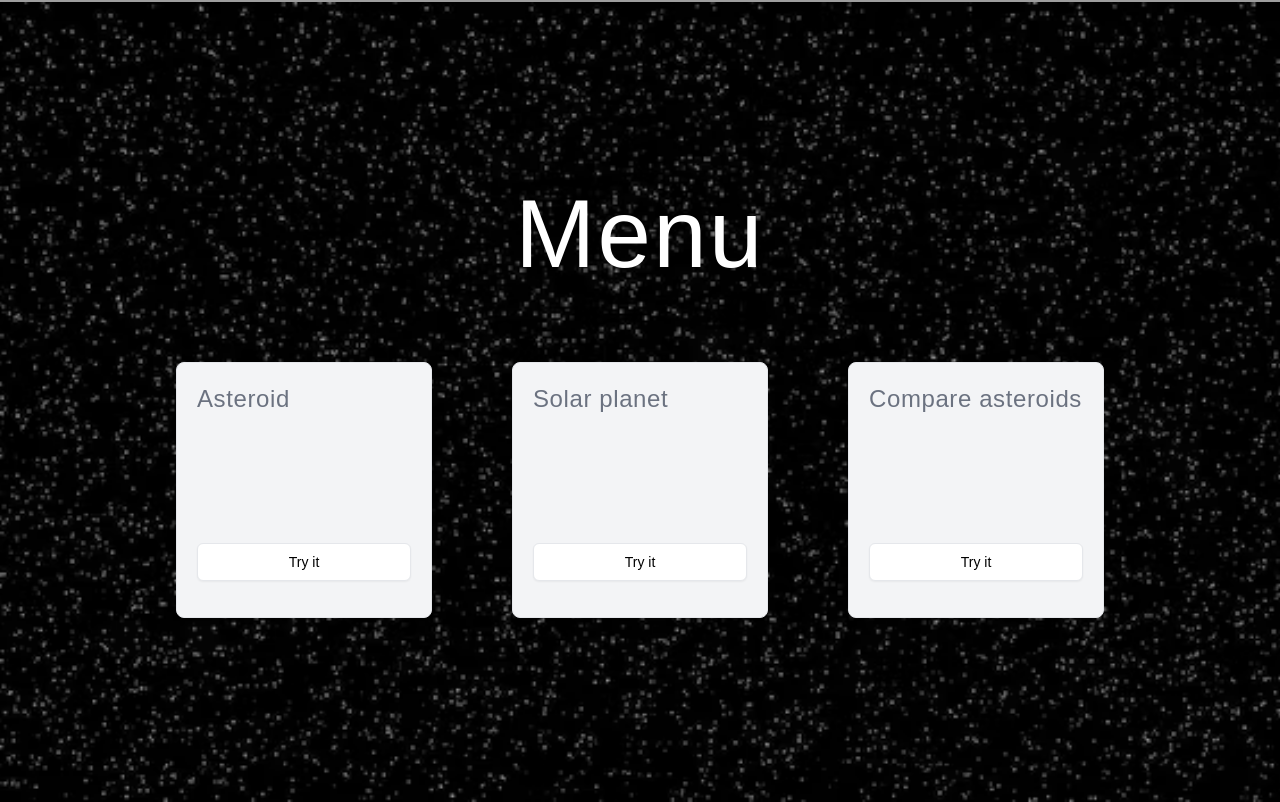
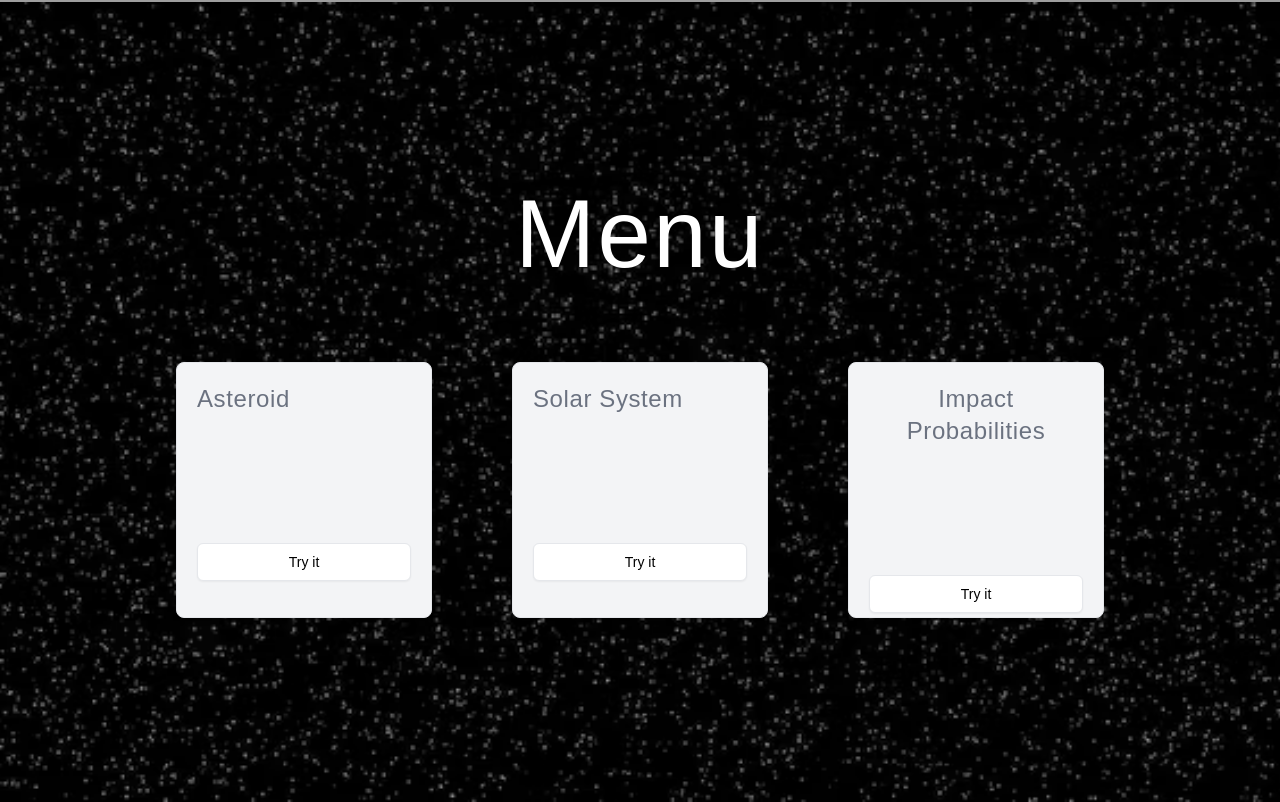
Before and after one commit to AMARESLYY/asteroid-planetarium, a Next.js app: page / in a window 1280 px wide. Shown: the part 798-1600 px from the top of the page. Built offline with nearby package versions, Linux system fonts and the light colour scheme; grey boxes are pictures that could not be loaded.

Commit message:
Add impact probability page

```diff
--- a/src/app/Compare/page.tsx
+++ b/src/app/Compare/page.tsx
@@ -1,8 +1,9 @@
+import AsteroidTracker from "../../components/AsteroidTracker";
 
 export default function Compare() {
     return (
       <main className="w-full min-h-[100dvh]">
-
+        <AsteroidTracker/>
       </main>
     );
   }
--- a/src/app/_components/sec3.tsx
+++ b/src/app/_components/sec3.tsx
@@ -28,7 +28,7 @@ export const Section3 = () => {
             </div>
             <div className="w-64 h-64  aspect-square items-start justify-start flex flex-col  bg-muted p-5 border rounded-lg gap-32">
                 <p className="text-lg md:text-xl lg:text-2xl text-pretty text-bold antialiased tracking-wide text-muted-foreground text-center">
-                Solar planet
+                Solar System
                 </p>
                 <Button
                     variant={"outline"}
@@ -41,7 +41,7 @@ export const Section3 = () => {
             </div>
             <div className="w-64 h-64 aspect-square items-start justify-start flex flex-col  bg-muted p-5 border rounded-lg gap-32">
                 <p className="text-lg md:text-xl lg:text-2xl text-pretty text-bold antialiased tracking-wide text-muted-foreground text-center">
-                Compare asteroids
+                Impact Probabilities
                 </p>
                 <Button
                     variant={"outline"}
@@ -49,7 +49,7 @@ export const Section3 = () => {
                     asChild
                     className="w-full h-fit"
                 >
-                    <Link href={"/"}>Try it</Link>
+                    <Link href={"/Compare"}>Try it</Link>
                 </Button>
             </div>
       </div>
```
